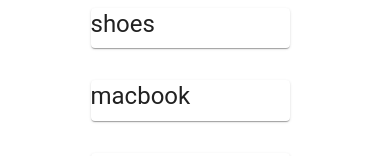
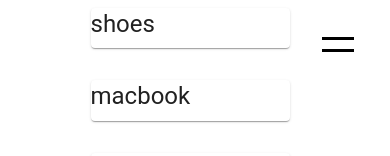
Before and after one commit to zoveloper/reactjs_ecommerce, a React (Create React App) app in the folder ecommerce/: page / in a window 390 px wide. Shown: the top 156 px of the page. Built offline with nearby package versions, Linux system fonts and the light colour scheme.

Commit message:
customized responsive drawer

```diff
--- a/ecommerce/package.json
+++ b/ecommerce/package.json
@@ -11,6 +11,7 @@
     "@testing-library/jest-dom": "^5.14.1",
     "@testing-library/react": "^11.2.7",
     "@testing-library/user-event": "^12.8.3",
+    "hamburger-react": "^2.4.1",
     "react": "^17.0.2",
     "react-dom": "^17.0.2",
     "react-hook-form": "^7.8.8",
--- a/ecommerce/src/App.js
+++ b/ecommerce/src/App.js
@@ -1,11 +1,12 @@
 import React from 'react'
 import Products from './components/Products/Products'
-import ResponsiveDrawer from './components/Navbar/Navbar'
+import Navbar from './components/Navbar/Navbar'
 import './app.css'
 
 const App = () => {
     return (
         <div className="app">
+            <Navbar/>
             <main className="main" >
             <Products/>
             </main>
--- a/ecommerce/src/app.css
+++ b/ecommerce/src/app.css
@@ -5,7 +5,7 @@
     justify-content: center;
 }
 .main{
-    margin-left: 250px;
+    margin-left: 15%;
     margin-right: 10px;
 }
 
--- a/ecommerce/src/components/Navbar/Navbar.jsx
+++ b/ecommerce/src/components/Navbar/Navbar.jsx
@@ -1,82 +1,113 @@
+import React from 'react'
+import {Drawer,Hidden,List,ListItem,ListItemText,IconButton} from '@material-ui/core'
+import { makeStyles, useTheme } from '@material-ui/core/styles';
+import { Cross as Hamburger } from 'hamburger-react'
 
-import React, { useState } from 'react';
-import {
-  List,
-  ListItem,
-  ListItemIcon,
-  IconButton,
-  ListItemText,
-  makeStyles,
-  Drawer,
-} from '@material-ui/core';
-import MenuIcon from '@material-ui/icons/Menu';
+const drawerWidth = '15%'
 
-const DrawerComponent = () => {
-  const useStyles = makeStyles(theme => ({
-    drawerContainer: {},
-    iconButtonContainer: {
-      marginLeft: 'auto',
-      color: 'white',
+const useStyles = makeStyles((theme) => ({
+  root: {
+  },
+  menuicon:{
+    display: 'flex',
+    justifyContent:'flex-end',
+    position:'fixed',
+    width:'100%',
+    zIndex:'2000',
+  },
+  drawer: {
+    [theme.breakpoints.up('sm')]: {
+      width: drawerWidth,
+      flexShrink: 0,
     },
+  },
+  drawerPaper: {
+    width: drawerWidth,
+  },
+  MobiledrawerPaper: {
+    width: '100%',
+    alignItems:'center',
+    justifyContent:'center',
+    backgroundColor:'pink'
+  },
+  menuButton: {
+    marginRight: theme.spacing(2),
+    [theme.breakpoints.up('sm')]: {
+      display: 'none',
+    }
+  },
 
-    menuIconToggle: {
-      fontSize: '3rem',
-    },
-  }));
 
-  const [openDrawer, setOpenDrawer] = useState(false);
+}))
 
-  //Css
+const Navbar = (props) => {
+  const { window } = props;
   const classes = useStyles();
+  const theme = useTheme();
+  const [mobileOpen, setMobileOpen] = React.useState(false);
+
+  const container = window !== undefined ? () => window().document.body : undefined;
+
+  const handleDrawerToggle = () => {
+    setMobileOpen(!mobileOpen);
+  };
+  const drawer=(
+    <List>
+      {['WORK','SHOP','ABOUT'].map((text,index)=>(
+        <ListItem autoFocus button key={text}>
+        <ListItemText primary={text}/>
+      </ListItem>
+      ))}
+    </List>
+  )
+
   return (
-    <>
-      <Drawer
-        anchor='right'
-        classes={{ paper: classes.drawerContainer }}
-        onClose={() => setOpenDrawer(false)}
-        open={openDrawer}
-        onOpen={() => setOpenDrawer(true)}>
-        <List>
-          <ListItem divider button onClick={() => setOpenDrawer(false)}>
-            <ListItemIcon>
-              <ListItemText> Courses</ListItemText>
-            </ListItemIcon>
-          </ListItem>
+      <>
+      <div className={classes.menuicon}>
+      <IconButton
+            color="inherit"
+            aria-label="open drawer"
+            edge="end"
+            onClick={handleDrawerToggle}
+            className={classes.menuButton}
+          >
+            <Hamburger toggled={mobileOpen} toggle={setMobileOpen}/>
+      </IconButton>
+      </div>
+      <nav className={classes.drawer} aria-label="mailbox folders">
+        {/* The implementation can be swapped with js to avoid SEO duplication of links. */}
+        <Hidden smUp implementation="css">
 
-          <ListItem divider button onClick={() => setOpenDrawer(false)}>
-            <ListItemIcon>
-              <ListItemText> Fees</ListItemText>
-            </ListItemIcon>
-          </ListItem>
+          <Drawer
+            container={container}
+            variant="temporary"
+            anchor={theme.direction === 'rtl' ? 'right' : 'left'}
+            open={mobileOpen}
+            onClose={handleDrawerToggle}
+            classes={{
+              paper: classes.MobiledrawerPaper,
+            }}
+            ModalProps={{
+              keepMounted: true, // Better open performance on mobile.
+            }}
+          >
+            {drawer}
+          </Drawer>
+        </Hidden>
+        <Hidden xsDown implementation="css">
+          <Drawer
+            classes={{
+              paper: classes.drawerPaper,
+            }}
+            variant="permanent"
+            open
+          >
+            {drawer}
+          </Drawer>
+        </Hidden>
+      </nav>
+      </>
+  )
+}
 
-          <ListItem divider button onClick={() => setOpenDrawer(false)}>
-            <ListItemIcon>
-              <ListItemText> Parents Account</ListItemText>
-            </ListItemIcon>
-          </ListItem>
-
-          <ListItem divider button onClick={() => setOpenDrawer(false)}>
-            <ListItemIcon>
-              <ListItemText> Holidays</ListItemText>
-            </ListItemIcon>
-          </ListItem>
-
-          <ListItem divider button onClick={() => setOpenDrawer(false)}>
-            <ListItemIcon>
-              <ListItemText> Teachers Account</ListItemText>
-            </ListItemIcon>
-          </ListItem>
-        </List>
-      </Drawer>
-      {/* Since this is inside our toolbar we can push it to the end of the toolbar */}
-      <IconButton
-        className={classes.iconButtonContainer}
-        onClick={() => setOpenDrawer(!openDrawer)}
-        disableRipple>
-        <MenuIcon className={classes.menuIconToggle} />
-      </IconButton>
-    </>
-  );
-};
-
-export default DrawerComponent;
+export default Navbar
--- a/ecommerce/src/components/Products/Product/Product.jsx
+++ b/ecommerce/src/components/Products/Product/Product.jsx
@@ -7,7 +7,7 @@
     const classes = useStyles()
     return (
         <Card className={classes.root}>
-            <CardMedia className={classes.media} image="" title={product.name}/>
+
             <Typography gutterBottom variant="h5" component="h2">
             {product.name}
           </Typography>
```
Also changed, not shown: ecommerce/src/components/Navbar/test.js (added), 1 other file (tests, documents, lock files or other folders).
